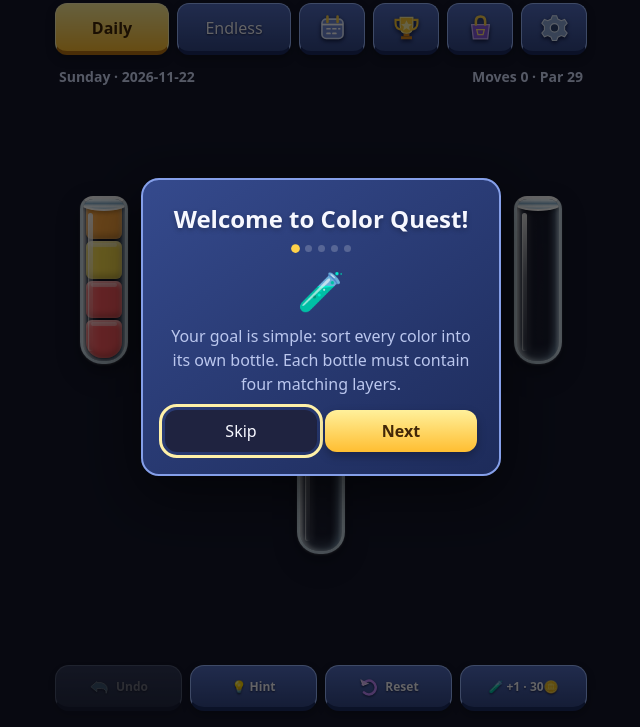
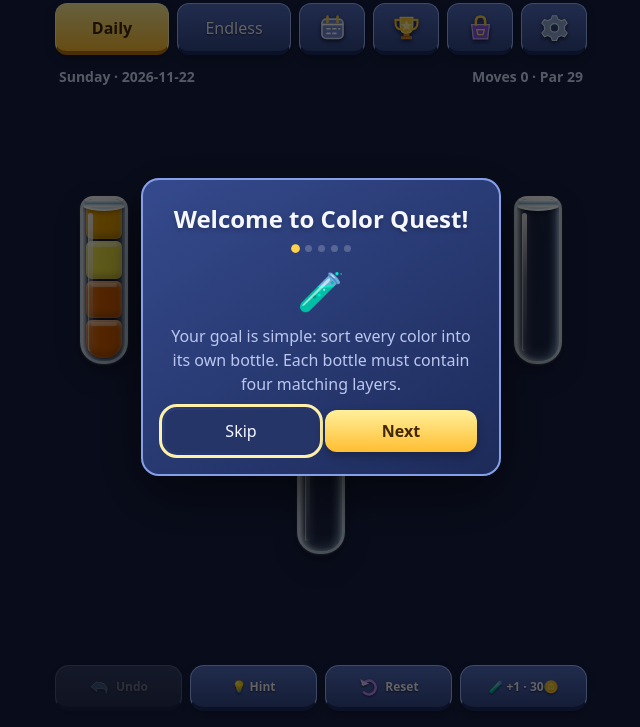
Before and after one commit to siddik-web/color-quest-pwa, a website: page index.html in a window 1280 px wide. Shown: the part 73-800 px from the top of the page, without its empty margins (319-959 px from the left). Drawn offline with Linux system fonts and the light colour scheme.

Commit message:
Refine game palettes using accessible color design principles

```diff
--- a/index.html
+++ b/index.html
@@ -130,7 +130,7 @@ button:disabled{filter:saturate(.55)}
   z-index:3;pointer-events:none;
 }
 .bottle.sel{box-shadow:0 0 0 3px #ffdf63,0 12px 18px #0005,inset 3px 0 5px #fff8,inset -3px 0 6px #9dcff466}
-.bottle.done{border-color:#a9ffd0;box-shadow:0 0 18px #7dffb088,inset 3px 0 5px #fff8,inset -3px 0 6px #9dcff466}
+.bottle.done{border-color:#9adbc1;box-shadow:0 0 10px rgba(91,190,151,.34),inset 3px 0 5px #fff8,inset -3px 0 6px #9dcff466}
 .seg{
   border-radius:6px;
   box-shadow:inset 0 3px 5px rgba(255,255,255,.58),inset 0 -4px 6px rgba(0,0,0,.22),inset 2px 0 3px rgba(255,255,255,.2),0 1px 2px rgba(0,0,0,.18);
@@ -279,7 +279,8 @@ button:focus-visible,.bottle:focus-visible{outline:3px solid #fff1a8;outline-off
 (()=>{
 "use strict";
 const CAP = 4;
-let COLORS = ["#ff5a5f","#ffa63d","#ffe14d","#7ddc4a","#27c3a6","#3fa7ff","#6c63ff","#c05cff","#ff6fb5","#9a6b45","#9aa3b2","#1fd1ff"];
+// Color-blind-aware, perceptually balanced liquid palette. Keep index order stable for saved puzzles.
+let COLORS = ["#D55E00","#E69F00","#F0E442","#009E73","#56B4E9","#0072B2","#CC79A7","#8B78B8","#A6761D","#6B7280","#E76F8A","#00A6A6"];
 const SYMBOLS = ["●","▲","■","◆","★","✚","♥","☾","✖","▼","◐","☀"];
 const DAILY_COLORS = [7,5,6,7,6,8,9]; // Sun..Sat
 const WEEKDAYS = ["Sunday","Monday","Tuesday","Wednesday","Thursday","Friday","Saturday"];
@@ -800,10 +801,10 @@ function renderAch(){
 }
 
 const THEMES = {
-  classic:{ name:"Classic", cost:0,   bg:"#14172b", panel:"#1f2340", colors:COLORS },
-  neon:   { name:"Neon",    cost:120, bg:"#08080f", panel:"#15152a", colors:["#ff2e63","#ff9f1c","#f9f871","#39ff14","#00f5d4","#00b4ff","#7b5cff","#d400ff","#ff61d8","#c98b5a","#b5bdc9","#00e5ff"] },
-  candy:  { name:"Candy",   cost:200, bg:"#2b1b3d", panel:"#3a2552", colors:["#ff6b81","#ffb26b","#ffe66d","#a0e57a","#6ee7c8","#74b9ff","#a29bfe","#e17aff","#ff8fd1","#c8a07a","#cfd6e4","#7fe3ff"] },
-  ocean:  { name:"Ocean",   cost:300, bg:"#06202b", panel:"#0d3342", colors:["#ff7a7a","#ffb454","#ffe27a","#7ee081","#2ed1b3","#4db8ff","#7a8cff","#b78cff","#ff8ec9","#b58863","#a9b8c6","#5ff0ff"] }
+  classic:{ name:"Classic", cost:0, bg:"#172044", panel:"#263568", colors:COLORS },
+  neon:   { name:"Neon", cost:120, bg:"#101322", panel:"#202943", colors:["#F06B4F","#F2A93B","#F3E56B","#42C99A","#62C5F0","#398BE0","#D77BC0","#A58BE8","#C18A4B","#9AA4B2","#F08091","#39C7C4"] },
+  candy:  { name:"Candy", cost:200, bg:"#29213D", panel:"#403256", colors:["#D96B82","#E8A36B","#E8D878","#8FCB91","#72C8B5","#78AEE0","#A89BDB","#C18BCB","#E59AB9","#B99A80","#AEB9C8","#68C5D0"] },
+  ocean:  { name:"Ocean", cost:300, bg:"#102B38", panel:"#1B4655", colors:["#D96D5F","#DDA45B","#E7D77B","#79B98B","#35B9A4","#55A9D7","#748FCB","#A18BCB","#D58CB0","#A98A70","#9BAFBD","#42C2C7"] }
 };
 function applyTheme(id){
   const t = THEMES[id] || THEMES.classic; COLORS = t.colors;
```
